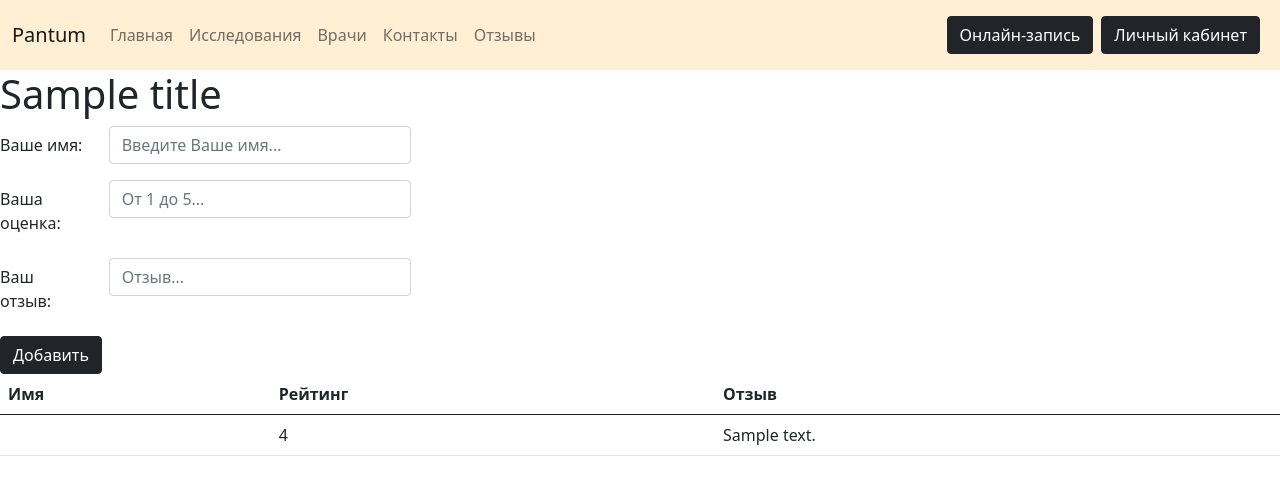
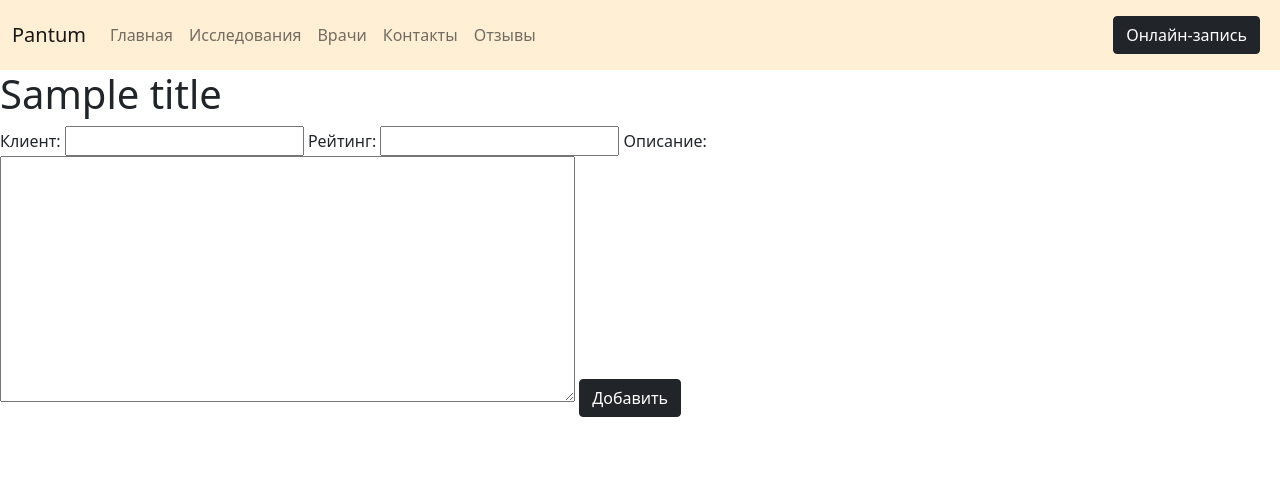
Before and after one commit to Violettaantonenko/Oncotest, a Django app: template oncotest/pantum/templates/reviews.html in a window 1280 px wide. Shown: the top 495 px of that part. Run offline with Django 4.2, Linux system fonts and the light colour scheme; tables that the repository leaves empty hold one stand-in row (Sample ...); the template is opened without the code that fills it: values named after a table or form of the project are taken from there, most other values are stand-ins (such as "Sample title", 1, 10 or a date in 2020); the page is wider than the window, and the part outside it is not shown.

Commit message:
forms_reviews

```diff
--- a/oncotest/pantum/forms.py
+++ b/oncotest/pantum/forms.py
@@ -5,4 +5,9 @@ from .models import *
 class AddReviewForm(forms.ModelForm):
     class Meta:
         model = Reviews
-        fields = ['clients', 'rating', 'description']
+        fields = ['clients','rating', 'description']
+        widgets = {
+            'clients': forms.TextInput(attrs={'class':'text=input'}),
+            'rating': forms.TextInput(attrs={'class':'text=input'}),
+            'description':forms.Textarea(attrs={'cols':60, 'rows': 10})
+        }
--- a/oncotest/pantum/templates/navbar.html
+++ b/oncotest/pantum/templates/navbar.html
@@ -16,7 +16,6 @@
         </div>
         <nav class="navbar navbar-expand-lg navbar-light" style="background-color: #FFEFD5;">
             <a class="btn btn-dark me-md-2" href="#">Онлайн-запись</a>
-            <a class="btn btn-dark me-md-2" href="#">Личный кабинет</a>
         </nav>
     </div>
 </nav>
--- a/oncotest/pantum/templates/reviews.html
+++ b/oncotest/pantum/templates/reviews.html
@@ -6,44 +6,27 @@
 <h1> {{title}} </h1>
 <form action="{% url 'reviews' %}" method="post">
     {% csrf_token %}
-    <div class="row mb-3">
-        <label for="inputName" class="col-sm-1 col-form-label">Ваше имя:</label>
-        <div class="col-sm-3">
-            <input type="name" class="form-control" id="inputName" placeholder="Введите Ваше имя...">
-        </div>
-    </div>
-    <div class="row mb-3">
-        <label for="inputRating" class="col-sm-1 col-form-label">Ваша оценка:</label>
-        <div class="col-sm-3">
-            <input type="rating" class="form-control" id="inputRating" placeholder="От 1 до 5...">
-        </div>
-    </div>
-    <div class="row mb-3">
-        <label for="inputDescription" class="col-sm-1 col-form-label">Ваш отзыв:</label>
-        <div class="col-sm-3">
-            <input type="description" class="form-control" id="inputDescription" placeholder="Отзыв...">
-        </div>
-    </div>
+{{form}}
+<!--    <div class="row mb-3">-->
+<!--        <label for="inputName" class="col-sm-1 col-form-label">Ваше имя:</label>-->
+<!--        <div class="col-sm-3">-->
+<!--            <input type="name" class="form-control" id="inputName" placeholder="Введите Ваше имя...">-->
+<!--        </div>-->
+<!--    </div>-->
+<!--    <div class="row mb-3">-->
+<!--        <label for="inputRating" class="col-sm-1 col-form-label">Ваша оценка:</label>-->
+<!--        <div class="col-sm-3">-->
+<!--            <input type="rating" class="form-control" id="inputRating" placeholder="От 1 до 5...">-->
+<!--        </div>-->
+<!--    </div>-->
+<!--    <div class="row mb-3">-->
+<!--        <label for="inputDescription" class="col-sm-1 col-form-label">Ваш отзыв:</label>-->
+<!--        <div class="col-sm-3">-->
+<!--            <input type="description" class="form-control" id="inputDescription" placeholder="Отзыв...">-->
+<!--        </div>-->
+<!--    </div>-->
     <button type="submit" class="btn btn-dark">Добавить</button>
 </form>
 
 
-<table class="table">
-  <thead>
-    <tr>
-      <th scope="col">Имя</th>
-      <th scope="col">Рейтинг </th>
-      <th scope="col">Отзыв</th>
-    </tr>
-  </thead>
-  <tbody>
-    {% for review in reviews %}
-       <tr>
-          <td>{{ review.name}}</td>
-          <td>{{ review.rating }}</td>
-          <td>{{ review.description}}</td>
-    </tr>
-    {% endfor %}
-  </tbody>
-</table>
 {% endblock %}
--- a/oncotest/pantum/urls.py
+++ b/oncotest/pantum/urls.py
@@ -7,6 +7,8 @@ urlpatterns = [
     path('research/', all_researches, name='research'),
     path('reviews/', all_reviews, name='reviews'),
     path('contacts/', contacts, name='contacts'),
+    # path('login/', login, name='login'),
+    # path('register/', register, name='register'),
 
 
 ]
--- a/oncotest/pantum/views.py
+++ b/oncotest/pantum/views.py
@@ -27,12 +27,12 @@ def all_reviews(request):
     if request.method == 'POST':
         form = AddReviewForm(request.POST)
         if form.is_valid():
-            form.save()
-            return redirect('home')
+            print(form)
     else:
         form = AddReviewForm()
 
     # context = {
+    #     "form": form
     #     "reviews": Reviews.objects.all()
     # }
     return render(request, "reviews.html", {'form': form})
```
